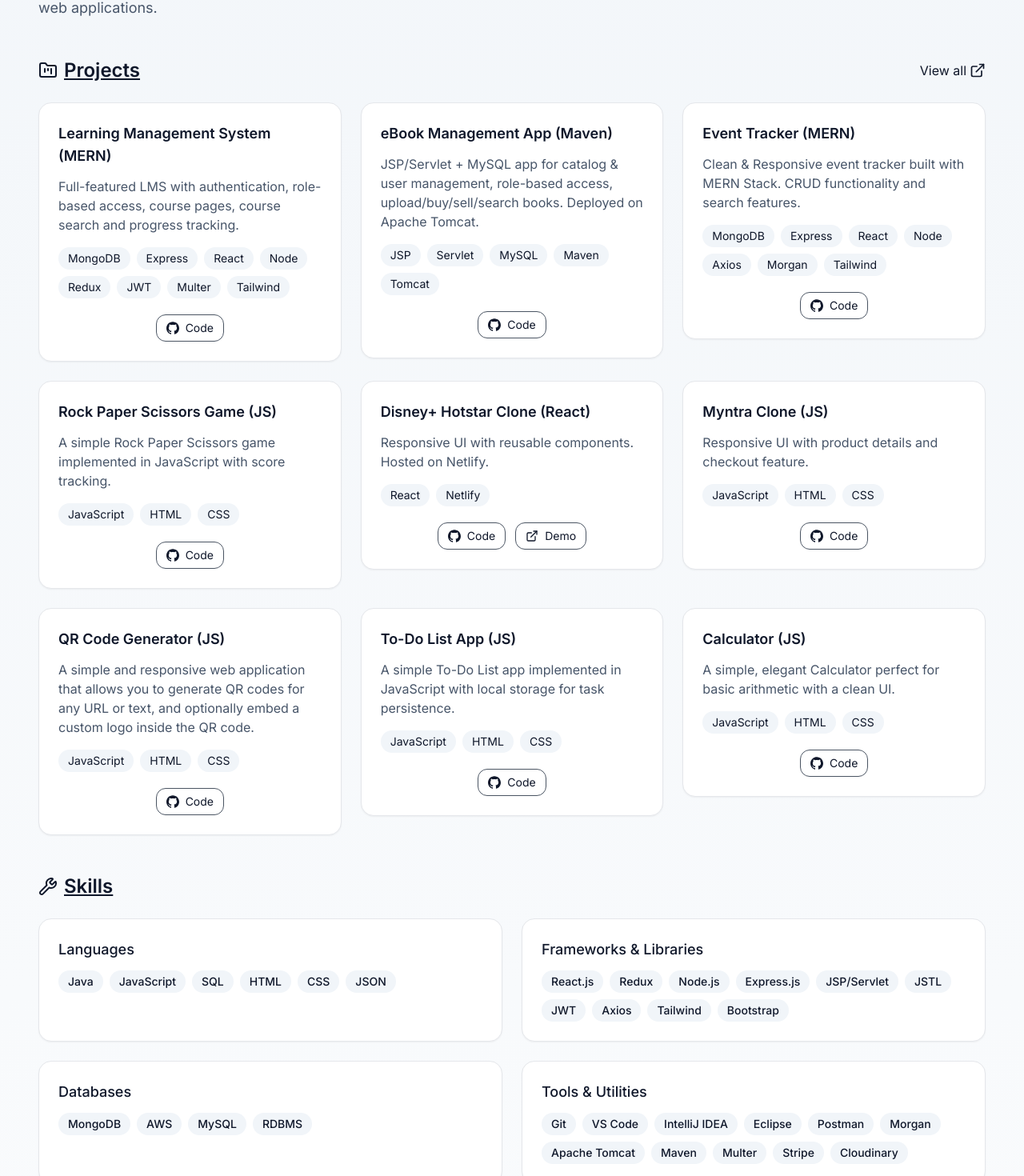
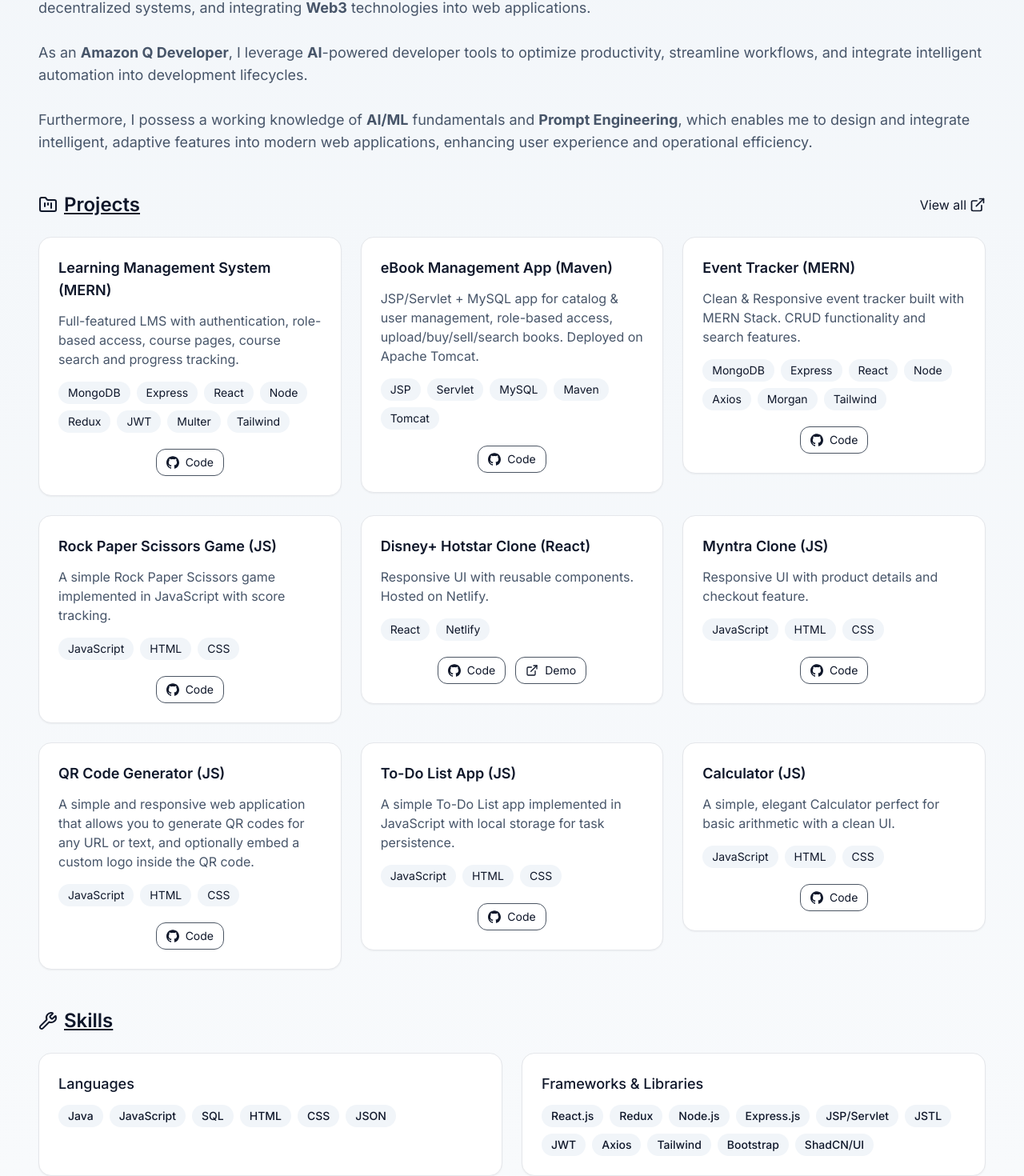
Before and after one commit to mohdkamran-khan/KAMRAN-portfolio, a React (Vite) app: page / in a window 1280 px wide. Shown: the part 675-2145 px from the top of the page at 80% size. Built offline with nearby package versions, Linux system fonts and the light colour scheme.

Commit message:
Updated Homepage

```diff
--- a/src/App.jsx
+++ b/src/App.jsx
@@ -15,8 +15,6 @@ import {
   FolderKanban,
   Wrench,
   ArrowUp,
-  Menu,
-  X,
 } from "lucide-react";
 import { SiGithub, SiLinkedin } from "react-icons/si";
 
@@ -155,19 +153,20 @@ const skills = [
       "Axios",
       "Tailwind",
       "Bootstrap",
+      "ShadCN/UI",
     ],
   },
-  { group: "Databases", items: ["MongoDB", "AWS", "MySQL", "RDBMS"] },
+  { group: "Databases", items: ["MongoDB", "AWS", "MySQL", "GraphQL", "Oracle", "RDBMS"] },
   {
     group: "Tools & Utilities",
     items: [
       "Git",
-      "VS Code",
-      "IntelliJ IDEA",
-      "Eclipse",
+      "GitHub",
+      "Amazon Q Developer",
+      "Blockchain Development",
+      "Prompt Engineering",
       "Postman",
       "Morgan",
-      "Apache Tomcat",
       "Maven",
       "Multer",
       "Stripe",
@@ -201,19 +200,39 @@ const education = [
     year: "Dec 2025",
   },
   {
+    title: "Fundamentals of AI/ML",
+    org: "AWS Training & Certification",
+    year: "Nov 2025",
+  },
+  {
     title: "AI/ML Certification Course",
     org: "Knowledge Gate",
     year: "Dec 2025",
+  },
+  {
+    title: "Introduction to Prompt Engineering with GitHub Copilot",
+    org: "Microsoft & SkillUP",
+    year: "Nov 2025",
+  },
+  {
+    title: "Amazon Q Developer",
+    org: "AWS Training & Certification",
+    year: "Nov 2025",
+  },
+  {
+    title: " Blockchain Developer Training",
+    org: "simplilearn & SkillUP",
+    year: "Nov 2025",
   },
   {
     title: "JavaScript Certification Course",
     org: "Knowledge Gate",
     year: "June 2025",
   },
-   {
+  {
     title: "React Hooks Crash Course",
     org: "Great Stack",
-    year: "October 2025",
+    year: "Oct 2025",
   },
   {
     title: "Master's in Biotechnology (Hons., 8.8 CGPI)",
@@ -586,7 +605,7 @@ export default function PortfolioSite() {
         </h2>
         <p className="text-lg text-slate-600 dark:text-slate-300">
           I specialize in end-to-end <b>Web Application Development</b> using
-          the <b>MERN</b> stack, with a strong focus on building scalable,
+          <b>MERN</b> stack, with a strong focus on building scalable,
           responsive and secure solutions. I am proficient in designing and
           securing <b>REST APIs</b> with <b>JWT</b> authentication to ensure
           robust access control, and have hands-on experience in integrating{" "}
@@ -597,9 +616,19 @@ export default function PortfolioSite() {
           Alongside web development, I bring a strong foundation in <b>Java</b>,{" "}
           <b>SQL</b>, and <b>Maven</b>, enabling me to confidently deliver
           enterprise-level projects. <br /> <br />
-          Additionally, I have working knowledge of <b>AI/ML</b> fundamentals,
-          enabling me to understand and integrate intelligent features into
-          modern web applications.
+          In addition, I have practical experience in{" "}
+          <b>Blockchain Development</b>, including creating and managing smart
+          contracts, understanding decentralized systems, and integrating{" "}
+          <b>Web3</b> technologies into web applications. <br /> <br />
+          As an{" "}
+          <b>Amazon Q Developer</b>, I leverage <b>AI</b>-powered developer
+          tools to optimize productivity, streamline workflows, and integrate
+          intelligent automation into development lifecycles. <br /> <br />
+          Furthermore, I
+          possess a working knowledge of <b>AI/ML</b> fundamentals and{" "}
+          <b>Prompt Engineering</b>, which enables me to design and integrate
+          intelligent, adaptive features into modern web applications, enhancing
+          user experience and operational efficiency.
         </p>
       </section>
 
```
Also changed, not shown: 2 other files (tests, documents, lock files or other folders).
